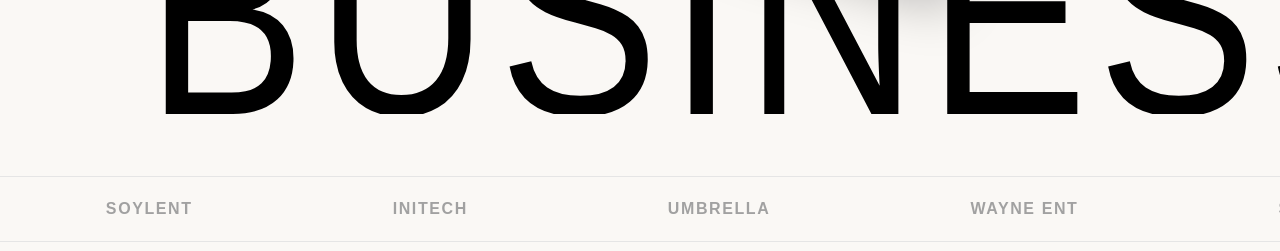
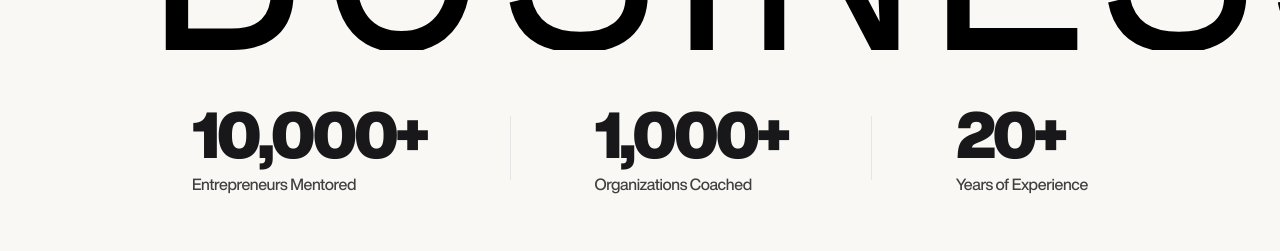
Before and after one commit to Shaamil777/dr.omar_portfolio, a Next.js app: page / in a window 1280 px wide. Shown: the part 701-952 px from the top of the page. Built offline with nearby package versions, Linux system fonts and the light colour scheme; a web font is replaced by a local one.

Commit message:
feat:added 3 achievement stats in hero section

```diff
--- a/src/sections/home/Hero.tsx
+++ b/src/sections/home/Hero.tsx
@@ -58,7 +58,7 @@ function LogoSlider({ baseVelocity = -1 }: { baseVelocity?: number }) {
   });
 
   return (
-    <div className="absolute bottom-4 lg:bottom-8 left-0 w-full overflow-hidden flex flex-nowrap py-5 border-y border-neutral-200 bg-[#FAF8F5] z-40">
+    <div className="absolute bottom-0 left-0 w-full overflow-hidden flex flex-nowrap py-5 border-y border-neutral-200 bg-[#FAF8F5] z-40">
       <motion.div className="flex font-national2 uppercase text-sm lg:text-base text-neutral-400 whitespace-nowrap items-center" style={{ x }}>
         {[...Array(4)].map((_, i) => (
           <div key={i} className="flex gap-25 lg:gap-50 px-6 lg:px-12 items-center">
@@ -95,7 +95,7 @@ export default function Hero() {
         animate={{ opacity: 1, scale: 1, rotate: -15, y: 0 }}
         transition={{ delay: 0.8, duration: 1.2, ease: [0.16, 1, 0.3, 1] }}
         className="absolute z-0 flex flex-col p-1.5 pb-6 w-32 h-40 md:p-2 md:pb-8 md:w-48 md:h-60 lg:w-60 lg:h-72 bg-white shadow-2xl border border-neutral-100"
-        style={{ top: "12%", left: "19%" }}
+        style={{ top: "7%", left: "19%" }}
       >
         <div className="flex-1 bg-neutral-200 w-full h-full flex flex-col items-center justify-center border border-black/5 overflow-hidden relative">
           <motion.img
@@ -109,7 +109,7 @@ export default function Hero() {
         </div>
       </motion.div>
 
-      <div className="max-w-[1700px] w-full mx-auto flex flex-col lg:flex-row relative z-10">
+      <div className="max-w-[1700px] w-full mx-auto flex flex-col lg:flex-row relative z-10 -mt-8 lg:-mt-16">
 
         {/* Polaroid Card 2 - Interleaved between rows */}
         <motion.div
@@ -117,7 +117,7 @@ export default function Hero() {
           animate={{ opacity: 1, scale: 1, rotate: 15, y: 0 }}
           transition={{ delay: 1, duration: 1.2, ease: [0.16, 1, 0.3, 1] }}
           className="absolute z-20 flex flex-col p-1.5 pb-6 w-36 h-44 md:p-2 md:pb-8 md:w-48 md:h-60 lg:w-64 lg:h-80 bg-white shadow-2xl border border-neutral-100"
-          style={{ top: "33%", left: "60%" }}
+          style={{ top: "33%", left: "62%" }}
         >
           <div className="flex-1 bg-neutral-200 w-full h-full flex flex-col items-center justify-center border border-black/5 overflow-hidden relative">
             <motion.img
@@ -203,6 +203,50 @@ export default function Hero() {
 
       </div>
 
+      {/* Achievements Block */}
+      <div className="max-w-[1700px] w-full mx-auto mt-1 lg:mt-5 z-20 relative pb-4 lg:pb-0 px-2 lg:px-8">
+        <div className="w-full max-w-5xl mx-auto flex flex-row items-start md:items-center justify-between py-4 md:py-8 px-2 md:px-16 bg-transparent">
+          {/* Item 1 */}
+          <motion.div
+            initial={{ opacity: 0, y: 20 }}
+            animate={{ opacity: 1, y: 0 }}
+            transition={{ delay: 1.8, duration: 0.8 }}
+            className="flex flex-col items-center md:items-start w-[30%] md:w-auto"
+          >
+            <span className="text-xl sm:text-3xl lg:text-[64px] leading-none font-black text-[#18181b] tracking-tighter mb-1 md:mb-2">10,000+</span>
+            <span className="text-[10px] sm:text-sm lg:text-base text-neutral-700 font-medium tracking-tight text-center md:text-left leading-[1.1] md:leading-tight">Entrepreneurs Mentored</span>
+          </motion.div>
+
+          {/* Divider */}
+          <div className="w-px h-12 md:h-16 bg-neutral-200 mt-2 md:mt-0"></div>
+
+          {/* Item 2 */}
+          <motion.div
+            initial={{ opacity: 0, y: 20 }}
+            animate={{ opacity: 1, y: 0 }}
+            transition={{ delay: 1.9, duration: 0.8 }}
+            className="flex flex-col items-center md:items-start w-[30%] md:w-auto"
+          >
+            <span className="text-xl sm:text-3xl lg:text-[64px] leading-none font-black text-[#18181b] tracking-tighter mb-1 md:mb-2">1,000+</span>
+            <span className="text-[10px] sm:text-sm lg:text-base text-neutral-700 font-medium tracking-tight text-center md:text-left leading-[1.1] md:leading-tight">Organizations Coached</span>
+          </motion.div>
+
+          {/* Divider */}
+          <div className="w-px h-12 md:h-16 bg-neutral-200 mt-2 md:mt-0"></div>
+
+          {/* Item 3 */}
+          <motion.div
+            initial={{ opacity: 0, y: 20 }}
+            animate={{ opacity: 1, y: 0 }}
+            transition={{ delay: 2.0, duration: 0.8 }}
+            className="flex flex-col items-center md:items-start w-[30%] md:w-auto"
+          >
+            <span className="text-xl sm:text-3xl lg:text-[64px] leading-none font-black text-[#18181b] tracking-tighter mb-1 md:mb-2">20+</span>
+            <span className="text-[10px] sm:text-sm lg:text-base text-neutral-700 font-medium tracking-tight text-center md:text-left leading-[1.1] md:leading-tight">Years of Experience</span>
+          </motion.div>
+        </div>
+      </div>
+
       <LogoSlider />
     </section>
   );
```
